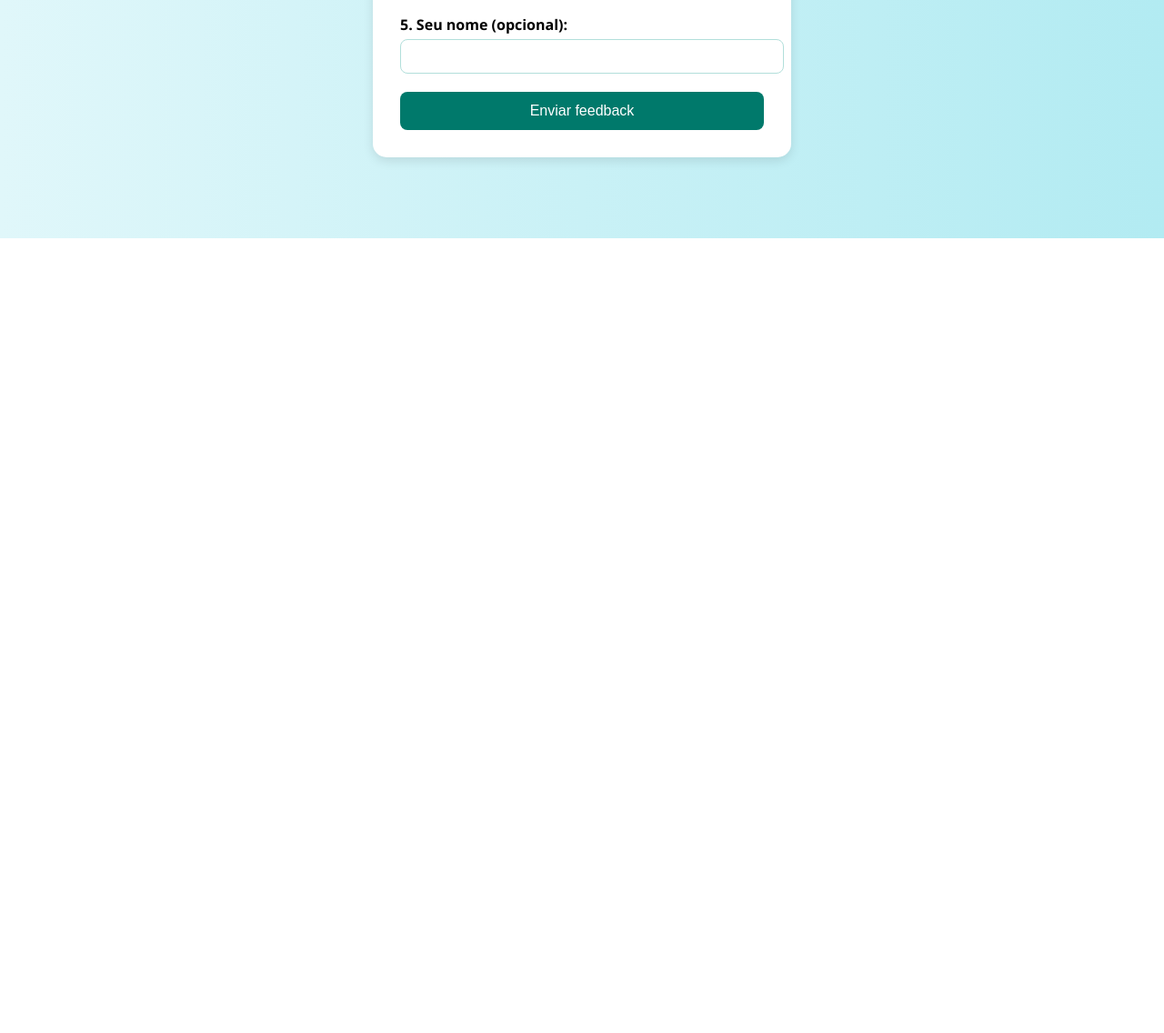
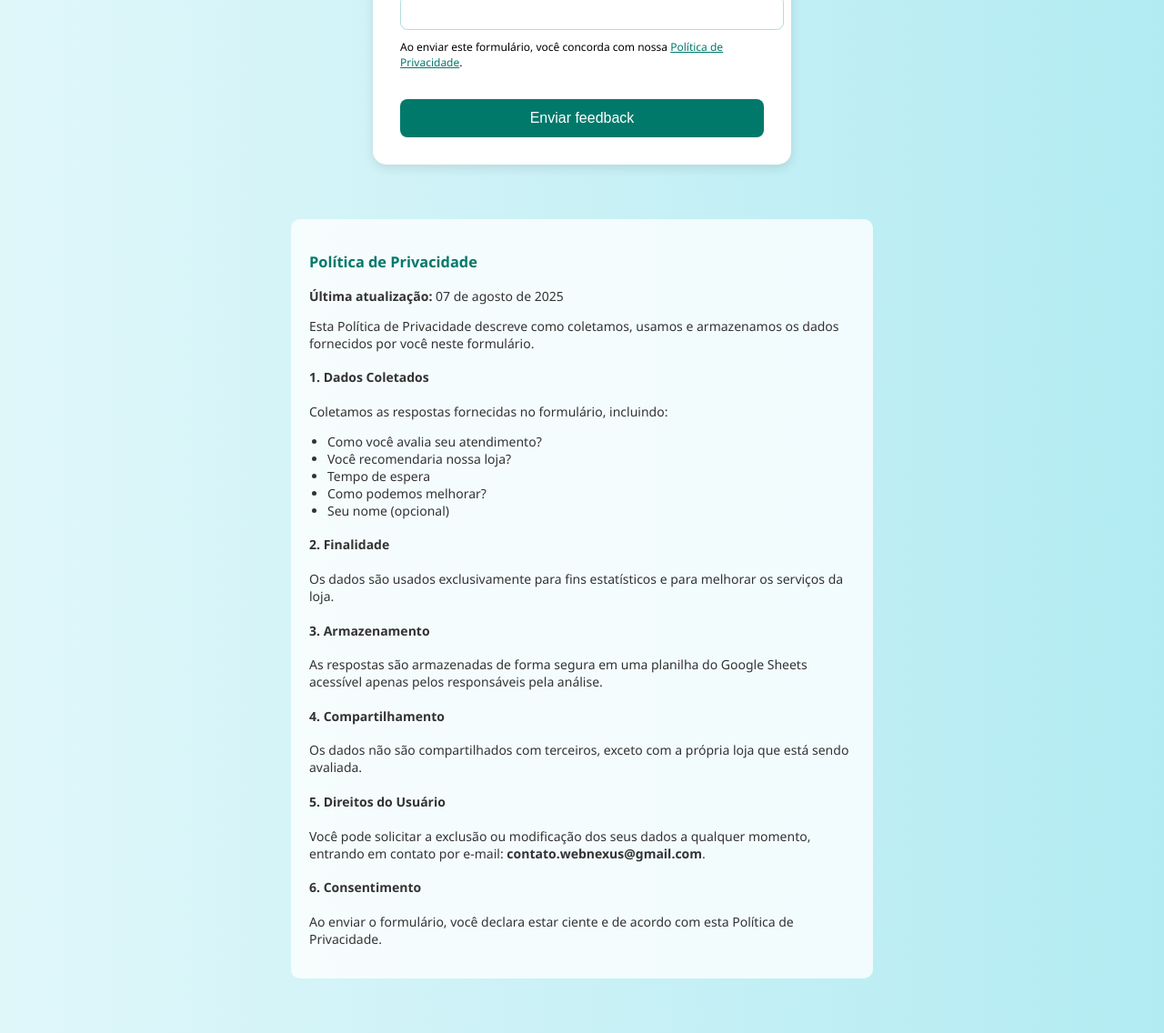
Before and after one commit to Lucas3079/WebNexus, a website: page index.html in a window 1280 px wide. Shown: the part 538-1674 px from the top of the page at 91% size. Before the commit the page ends 800 px from the top, so only its background shows below. Drawn offline with Linux system fonts and the light colour scheme.

Commit message:
index.html

```diff
--- a/index.html
+++ b/index.html
@@ -11,7 +11,7 @@
       margin: 0;
       padding: 0;
       display: flex;
-      justify-content: center;
+      flex-direction: column;
       align-items: center;
       min-height: 100vh;
     }
@@ -22,6 +22,7 @@
       max-width: 400px;
       width: 90%;
       box-shadow: 0 4px 12px rgba(0,0,0,0.1);
+      margin-top: 40px;
     }
     h2 { text-align: center; color: #00796b; }
     label { display: block; margin-top: 15px; font-weight: bold; }
@@ -38,6 +39,21 @@
     .thank-you {
       display: none; text-align: center; color: #004d40; margin-top: 20px;
       font-size: 18px;
+    }
+    #politica {
+      max-width: 600px;
+      margin: 60px 20px;
+      font-size: 14px;
+      padding: 20px;
+      background: #ffffffcc;
+      border-radius: 10px;
+      color: #333;
+    }
+    #politica h3 {
+      color: #00796b;
+    }
+    #politica ul {
+      padding-left: 20px;
     }
   </style>
 </head>
@@ -75,18 +91,24 @@
       <label>5. Seu nome (opcional):</label>
       <input type="text" name="nome" />
 
+      <p style="font-size: 12px; margin-top: 10px;">
+        Ao enviar este formulário, você concorda com nossa
+        <a href="#politica" style="color: #00796b; text-decoration: underline;">Política de Privacidade</a>.
+      </p>
+
       <button type="submit">Enviar feedback</button>
     </form>
     <div class="thank-you" id="thankYouMessage">
       Obrigado pelo seu feedback! 💙
     </div>
   </div>
+
   <script>
     const form = document.getElementById('feedbackForm');
     const thankYouMessage = document.getElementById('thankYouMessage');
 
     form.addEventListener('submit', async function(e) {
-    e.preventDefault(); // Impede o envio padrão do formulário
+      e.preventDefault();
 
       const formData = new FormData(form);
       const data = {};
@@ -95,20 +117,17 @@
       }
 
       try {
-        // Envia os dados para a sua Netlify Function
-        // O nome da função é o nome do arquivo, sem a extensão e no caminho /api/
-        // Então, submit-form.js vira /.netlify/functions/submit-form
         const response = await fetch('/.netlify/functions/submit-form', {
           method: 'POST',
           headers: {
-                'Content-Type': 'application/json' // Indicamos que estamos enviando JSON
+            'Content-Type': 'application/json'
           },
-            body: JSON.stringify(data) // Converte os dados para JSON
+          body: JSON.stringify(data)
         });
 
         if (response.ok) {
-            form.style.display = 'none'; // Oculta o formulário
-            thankYouMessage.style.display = 'block'; // Mostra a mensagem de agradecimento
+          form.style.display = 'none';
+          thankYouMessage.style.display = 'block';
         } else {
           alert('Houve um erro ao enviar seu feedback. Tente novamente.');
           console.error('Erro ao enviar feedback:', await response.text());
@@ -120,6 +139,37 @@
     });
   </script>
 
+  <div id="politica">
+    <h3>Política de Privacidade</h3>
+    <p><strong>Última atualização:</strong> 07 de agosto de 2025</p>
+
+    <p>Esta Política de Privacidade descreve como coletamos, usamos e armazenamos os dados fornecidos por você neste formulário.</p>
+
+    <h4>1. Dados Coletados</h4>
+    <p>Coletamos as respostas fornecidas no formulário, incluindo:</p>
+    <ul>
+      <li>Como você avalia seu atendimento?</li>
+      <li>Você recomendaria nossa loja?</li>
+      <li>Tempo de espera</li>
+      <li>Como podemos melhorar?</li>
+      <li>Seu nome (opcional)</li>
+    </ul>
+
+    <h4>2. Finalidade</h4>
+    <p>Os dados são usados exclusivamente para fins estatísticos e para melhorar os serviços da loja.</p>
+
+    <h4>3. Armazenamento</h4>
+    <p>As respostas são armazenadas de forma segura em uma planilha do Google Sheets acessível apenas pelos responsáveis pela análise.</p>
+
+    <h4>4. Compartilhamento</h4>
+    <p>Os dados não são compartilhados com terceiros, exceto com a própria loja que está sendo avaliada.</p>
+
+    <h4>5. Direitos do Usuário</h4>
+    <p>Você pode solicitar a exclusão ou modificação dos seus dados a qualquer momento, entrando em contato por e-mail: <strong>contato.webnexus@gmail.com</strong>.</p>
+
+    <h4>6. Consentimento</h4>
+    <p>Ao enviar o formulário, você declara estar ciente e de acordo com esta Política de Privacidade.</p>
+  </div>
+
 </body>
-
 </html>
```
Lines whose indentation alone changed are shown as unchanged.
